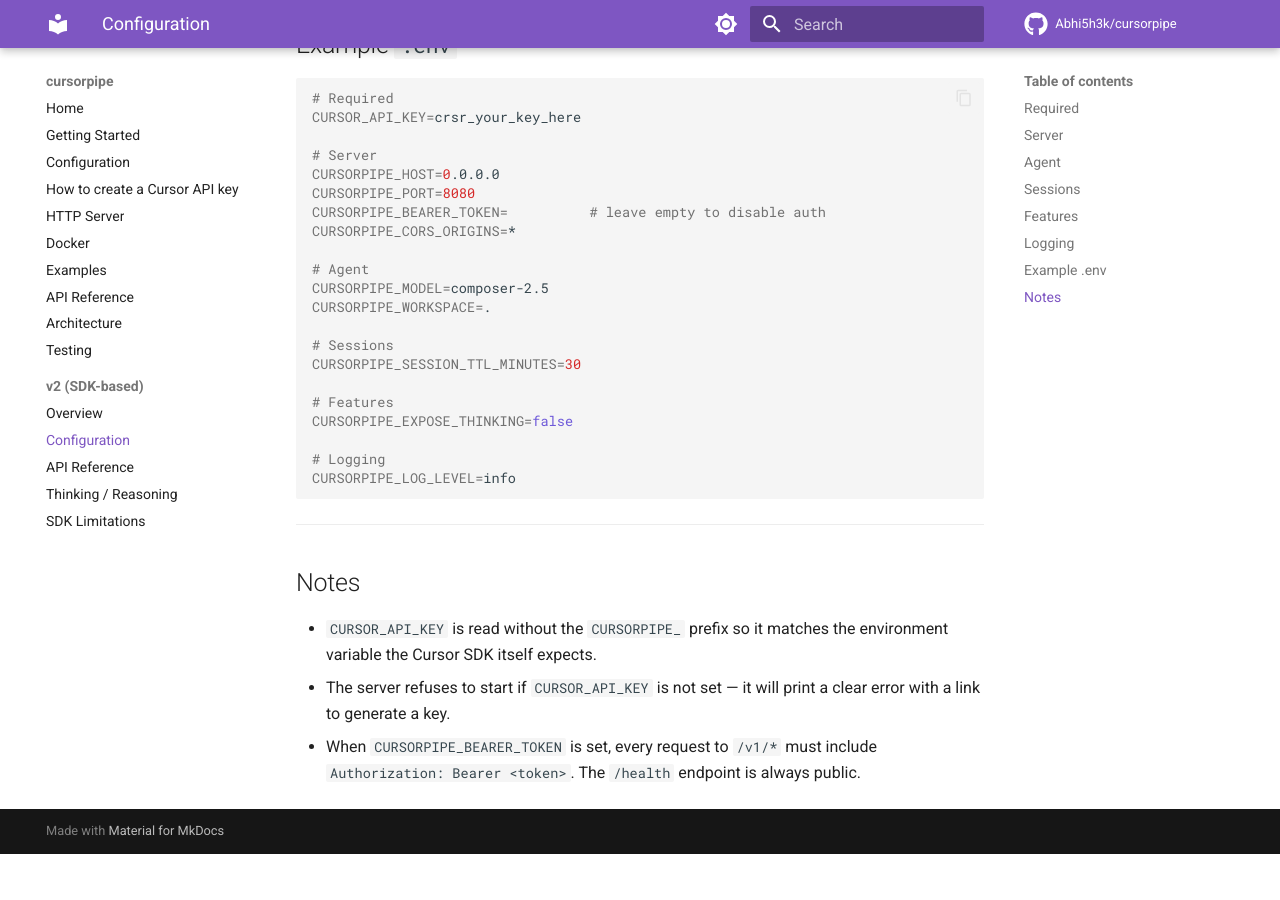
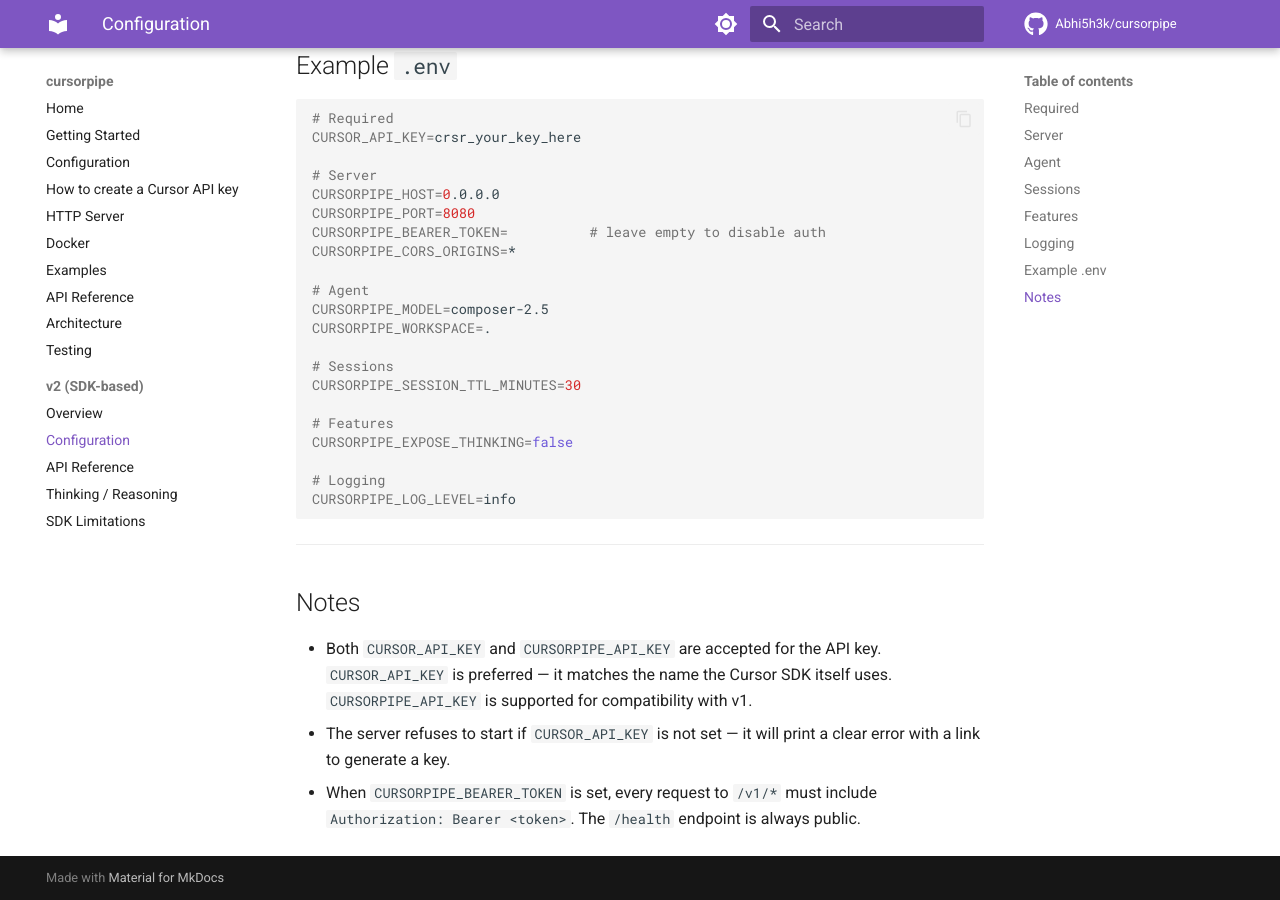
Before and after one commit to Abhi5h3k/cursorpipe, an MkDocs documentation site: the page built from docs/v2/config.md, in a window 1280 px wide and 900 px high, scrolled down 1860 px. Built offline with MkDocs 1.6.1 and Material for MkDocs 9.7.7, drawn with Linux system fonts in a browser that asks for light colours; comment, search, counter and statistics services are not loaded; before the commit the page ends 2714 px from its top, so only the background shows below that; some of the changed text lies outside the part shown.

Commit message:
feat: accept CURSORPIPE_API_KEY in v2 for v1 compatibility

```diff
--- a/docs/v2/config.md
+++ b/docs/v2/config.md
@@ -9,7 +9,7 @@
 
 | Variable | Description |
 |---|---|
-| `CURSOR_API_KEY` | Cursor API key. Generate at [cursor.com/settings](https://cursor.com/settings) → API Keys. |
+| `CURSOR_API_KEY` | Cursor API key. Generate at [cursor.com/settings](https://cursor.com/settings) → API Keys. `CURSORPIPE_API_KEY` is also accepted (v1 compatibility — both names work). |
 
 ---
 
@@ -87,6 +87,6 @@
 
 ## Notes
 
-- `CURSOR_API_KEY` is read without the `CURSORPIPE_` prefix so it matches the environment variable the Cursor SDK itself expects.
+- Both `CURSOR_API_KEY` and `CURSORPIPE_API_KEY` are accepted for the API key. `CURSOR_API_KEY` is preferred — it matches the name the Cursor SDK itself uses. `CURSORPIPE_API_KEY` is supported for compatibility with v1.
 - The server refuses to start if `CURSOR_API_KEY` is not set — it will print a clear error with a link to generate a key.
 - When `CURSORPIPE_BEARER_TOKEN` is set, every request to `/v1/*` must include `Authorization: Bearer <token>`. The `/health` endpoint is always public.
```
Also changed, not shown: v2/README.md (+1 -1 lines), 1 other file.
